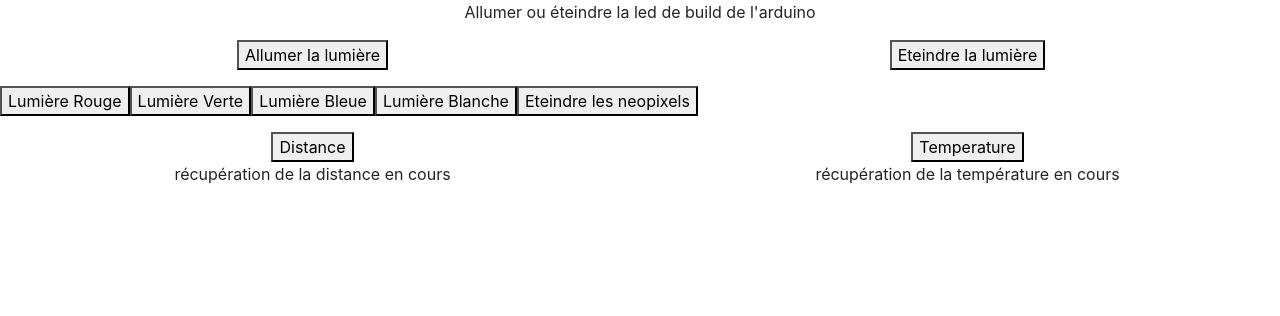
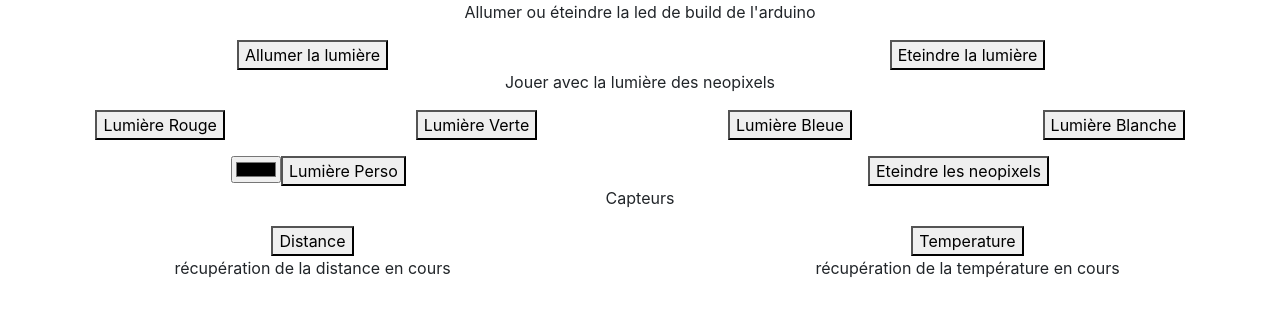
Before and after one commit to Gegelascience/AngularExpressNodeArduino, an Angular app in the folder express/ihmArduino/: page /home in a window 1280 px wide. Shown: the top 316 px of the page. Built offline with nearby package versions, Linux system fonts and the light colour scheme; no server answers.

Commit message:
can set custom color on neopixels

```diff
--- a/express/ihmArduino/src/app/components/home/home.component.html
+++ b/express/ihmArduino/src/app/components/home/home.component.html
@@ -1,10 +1,5 @@
 <app-led-arduino></app-led-arduino>
-<p></p>
-<button (click)="setRed()">Lumière Rouge</button>
-<button (click)="setGreen()">Lumière Verte</button>
-<button (click)="setBlue()">Lumière Bleue</button>
-<button (click)="setWhite()">Lumière Blanche</button>
-<button (click)="clearNeopixels()">Eteindre les neopixels</button>
-<p></p>
+
+<app-neopixels></app-neopixels>
 
 <app-sensors></app-sensors>
--- a/express/ihmArduino/src/app/components/home/home.component.ts
+++ b/express/ihmArduino/src/app/components/home/home.component.ts
@@ -1,6 +1,4 @@
 import { Component, OnInit } from '@angular/core';
-import { ArduinoOnOffService } from '../../services/arduino-on-off.service';
-import { ArduinoNeoPixelsService } from 'src/app/services/arduino-neo-pixels.service';
 
 @Component({
   selector: 'app-home',
@@ -11,39 +9,12 @@ export class HomeComponent implements OnInit {
 
 
 
-  constructor(private neoPixels: ArduinoNeoPixelsService) { }
+  constructor() { }
 
   ngOnInit() {
 
   }
 
-  setRed() {
-    this.neoPixels.setColor(255, 0, 0).subscribe(data => {
-      console.log(data.color);
-    });
-  }
 
-  setGreen() {
-    this.neoPixels.setColor(0, 255, 0).subscribe(data => {
-      console.log(data.color);
-    });
-  }
-
-  setBlue() {
-    this.neoPixels.setColor(0, 0, 255).subscribe(data => {
-      console.log(data.color);
-    });
-  }
-
-  setWhite() {
-    this.neoPixels.setColor(255, 255, 255).subscribe(data => {
-      console.log(data.color);
-    });
-  }
-  clearNeopixels() {
-    this.neoPixels.clear().subscribe(data => {
-      console.log(data.color);
-    });
-  }
 
 }
--- /dev/null
+++ b/express/ihmArduino/src/app/components/neopixels/neopixels.component.html
@@ -0,0 +1,23 @@
+<p class="center">Jouer avec la lumière des neopixels</p>
+<div class="d-flex justify-content-around">
+  <div class="">
+    <button (click)="setRGB(255,0,0)">Lumière Rouge</button>
+  </div>
+  <div class="">
+    <button (click)="setRGB(0,255,0)">Lumière Verte</button>
+  </div>
+  <div class="">
+    <button (click)="setRGB(0,0,255)">Lumière Bleue</button>
+  </div>
+  <div class="">
+    <button (click)="setRGB(255,255,255)">Lumière Blanche</button>
+  </div>
+</div>
+<p></p>
+<div class="d-flex justify-content-around">
+  <form name="form" (ngSubmit)="onSubmit()" #f="ngForm">
+    <input type="color" name="color" [(ngModel)]="model.color" #color="ngModel">
+    <button class="">Lumière Perso</button>
+  </form>
+  <button (click)="clearNeopixels()">Eteindre les neopixels</button>
+</div>
--- /dev/null
+++ b/express/ihmArduino/src/app/components/neopixels/neopixels.component.ts
@@ -0,0 +1,43 @@
+import { Component, OnInit } from '@angular/core';
+import { ArduinoNeoPixelsService } from 'src/app/services/arduino-neo-pixels.service';
+
+@Component({
+  selector: 'app-neopixels',
+  templateUrl: './neopixels.component.html',
+  styleUrls: ['./neopixels.component.css']
+})
+export class NeopixelsComponent implements OnInit {
+
+  model: any = {};
+
+  constructor(private neoPixels: ArduinoNeoPixelsService) { }
+
+  ngOnInit() {
+  }
+
+  clearNeopixels() {
+    this.neoPixels.clear().subscribe(data => {
+      console.log(data.color);
+    });
+  }
+
+  hexToRgb(hex) {
+    const result = /^#?([a-f\d]{2})([a-f\d]{2})([a-f\d]{2})$/i.exec(hex);
+    return result ? {
+      r: parseInt(result[1], 16),
+      g: parseInt(result[2], 16),
+      b: parseInt(result[3], 16)
+    } : null;
+  }
+
+  setRGB(r, g, b) {
+    this.neoPixels.setColor(r, g, b).subscribe(data => {
+      console.log(data.color);
+    });
+  }
+
+  onSubmit() {
+    this.setRGB(this.hexToRgb(this.model.color).r, this.hexToRgb(this.model.color).g, this.hexToRgb(this.model.color).b);
+  }
+
+}
--- a/express/ihmArduino/src/app/components/sensors/sensors.component.html
+++ b/express/ihmArduino/src/app/components/sensors/sensors.component.html
@@ -1,3 +1,4 @@
+<p class="center">Capteurs</p>
 <div class="row">
   <div class="col center">
     <button (click)="updateDistance()">Distance</button>
```
Also changed, not shown: express/ihmArduino/src/app/app.module.ts (+6 -2 lines), express/ihmArduino/src/app/components/neopixels/neopixels.component.css (added), 1 other file (tests, documents, lock files or other folders).
